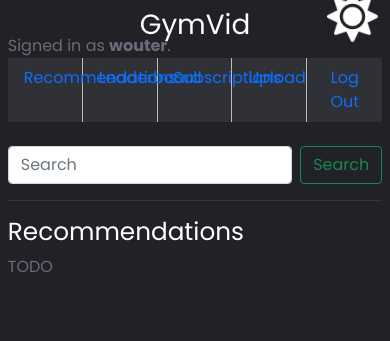
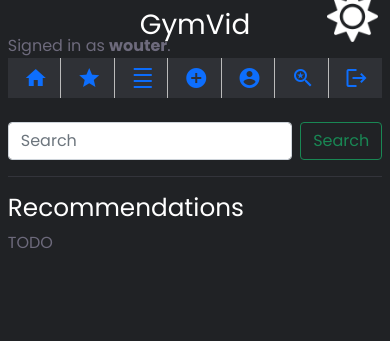
Before and after one commit to WouterBant/ProgrammeerprojectWouterBant, a Django app: page / in a window 390 px wide. Shown: the top 341 px of the page. Run offline with Django 3.2, Linux system fonts and the light colour scheme; a user stored in the database is signed in.

Commit message:
responsive navigation bar added

```diff
--- a/videos/static/videos/styles.css
+++ b/videos/static/videos/styles.css
@@ -45,6 +45,20 @@
     --button-col-not-active: rgb(202, 202, 202);
     --button-col-active: rgb(202, 202, 202);
     --col-a: #2c9b65;
+}
+
+@media only screen and (min-width:1280px){
+
+  .menu-text { display: block; }
+  #menu-icon { display: none; }
+
+}
+
+@media only screen and (max-width:1279px){
+
+  .menu-text { display: none; }
+  #menu-icon { display: block; }
+
 }
 
 *{
@@ -124,7 +138,7 @@ ul {
 }
 
 .nav-item {
-  width: 20%;
+  width: 14.28%;
 }
 
 .form-group {
--- a/videos/templates/videos/layout.html
+++ b/videos/templates/videos/layout.html
@@ -6,6 +6,7 @@
         <title>{% block title %}Videos{% endblock %}</title>
         <link href="https://cdn.jsdelivr.net/npm/bootstrap@5.0.0-beta2/dist/css/bootstrap.min.css" rel="stylesheet" integrity="sha384-BmbxuPwQa2lc/FVzBcNJ7UAyJxM6wuqIj61tLrc4wSX0szH/Ev+nYRRuWlolflfl" crossorigin="anonymous">
         <link href="{% static 'videos/styles.css' %}" rel="stylesheet">
+        <link rel="stylesheet" href="https://fonts.googleapis.com/icon?family=Material+Icons">
     </head>
     <body onload="load1()">
         <header style="display: block;">
@@ -14,7 +15,7 @@
         </header>
         <br><br>
         <script>
-            {% comment %} store image locations in variables such that they can be accesed by JS file {% endcomment %}
+            //store image locations in variables such that they can be accesed by JS file
             var sun = "{% static 'videos/entries/sun.png' %}"
             var moon = "{% static 'videos/entries/moon.png' %}"
         </script>
@@ -27,27 +28,35 @@
         </div>
         <ul class="nav">
             <li class="nav-item">
-                <a class="nav-link" href="{% url 'index' %}">Recommendations</a>
+                <a class="nav-link" href="{% url 'index' %}"><span class="menu-text">Recommendations</span><i id="menu-icon" class="material-icons ">home</i></a>
             </li>
             <li class="nav-item">
-                <a class="nav-link" href="{% url 'index' %}">Leaderboard</a>
+                <a class="nav-link" href="{% url 'index' %}"><span class="menu-text">Leaderboard</span><i id="menu-icon" class="material-icons ">grade</i></a>
             </li>
             {% if user.is_authenticated %}
             <li class="nav-item">
-                <a class="nav-link" href="{% url 'index' %}">Subscriptions</a>
+                <a class="nav-link" href="{% url 'index' %}"><span class="menu-text">Subscriptions</span><i id="menu-icon" class="material-icons "><span class="material-symbols-outlined">
+                    density_small
+                    </span></i></a>
             </li>
             <li class="nav-item">
-                <a class="nav-link" href="{% url 'logout' %}">Upload</a>
+                <a class="nav-link" href="{% url 'index' %}"><span class="menu-text">Upload</span><i id="menu-icon" class="material-icons ">add_circle</i></a>
             </li>
             <li class="nav-item">
-                <a class="nav-link" href="{% url 'logout' %}">Log Out</a>
+                <a class="nav-link" href="{% url 'index' %}"><span class="menu-text">Profile</span><i id="menu-icon" class="material-icons ">account_circle</i></a>
+            </li>
+            <li class="nav-item">
+                <a class="nav-link" href="{% url 'index' %}"><span class="menu-text">Saved</span><i id="menu-icon" class="material-icons ">saved_search</i></a>
+            </li>
+            <li class="nav-item">
+                <a class="nav-link" href="{% url 'logout' %}"><span class="menu-text">Logout</span><i id="menu-icon" class="material-icons ">logout</i></a>
             </li>
             {% else %}
                 <li class="nav-item">
-                    <a class="nav-link" href="{% url 'login' %}">Log In</a>
+                    <a class="nav-link" href="{% url 'login' %}"><span class="menu-text">Login</span><i id="menu-icon" class="material-icons ">login</i></a>
                 </li>
                 <li class="nav-item">
-                    <a class="nav-link" href="{% url 'register' %}">Register</a>
+                    <a class="nav-link" href="{% url 'register' %}"><span class="menu-text">Register</span><i id="menu-icon" class="material-icons ">person_add</i></a>
                 </li>
             {% endif %}
         </ul>
```
Also changed, not shown: db.sqlite3.
